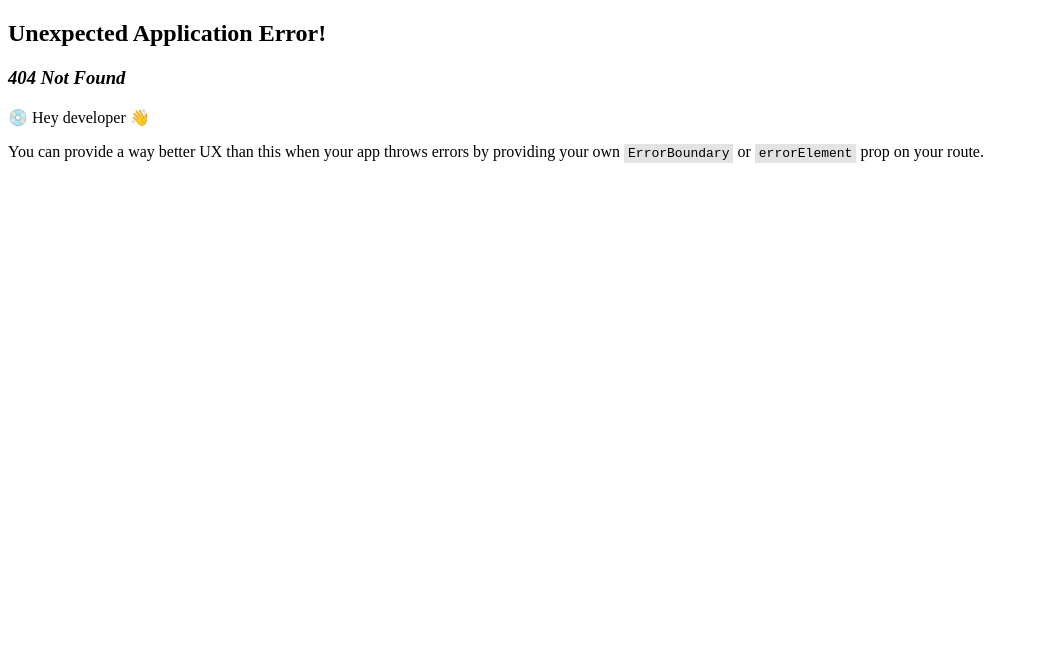
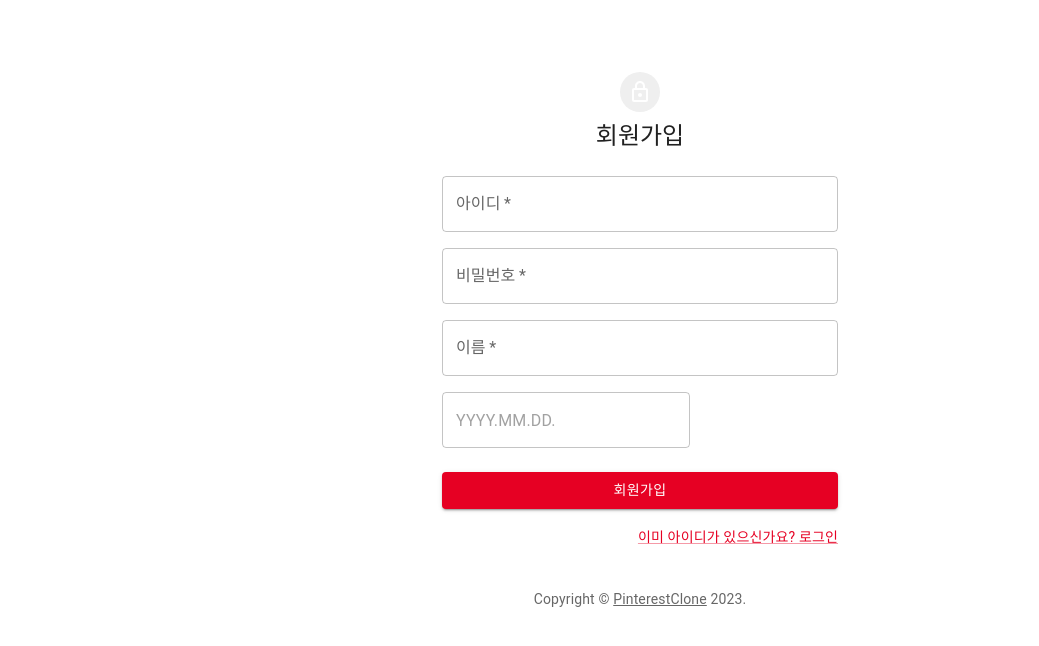
Before and after one commit to whatiiiii/kosmo-proj-final, a React (Vite) app in the folder frontend/: page /signup in a window 1280 px wide. Before the commit this address had no page. Shown: the top 646 px of the page, without its empty margins (0-1039 px from the left). Built offline with nearby package versions, Linux system fonts and the light colour scheme.

Commit message:
Migration: add signin, signup page

```diff
--- /dev/null
+++ b/frontend/src/api/theme.ts
@@ -0,0 +1,19 @@
+import { createTheme } from "@mui/material/styles";
+import { red } from "@mui/material/colors";
+
+// A custom theme for this app
+const theme = createTheme({
+  palette: {
+    primary: {
+      main: "#e60023",
+    },
+    secondary: {
+      main: "#efefef",
+    },
+    error: {
+      main: red.A400,
+    },
+  },
+});
+
+export default theme;
--- /dev/null
+++ b/frontend/src/components/SignIn.tsx
@@ -0,0 +1,120 @@
+import Avatar from "@mui/material/Avatar";
+import Button from "@mui/material/Button";
+import CssBaseline from "@mui/material/CssBaseline";
+import TextField from "@mui/material/TextField";
+// import FormControlLabel from "@mui/material/FormControlLabel";
+// import Checkbox from "@mui/material/Checkbox";
+import Link from "@mui/material/Link";
+import Grid from "@mui/material/Grid";
+import Box from "@mui/material/Box";
+import LockOutlinedIcon from "@mui/icons-material/LockOutlined";
+import Typography from "@mui/material/Typography";
+import Container from "@mui/material/Container";
+import { ThemeProvider } from "@mui/material/styles";
+import React from "react";
+import theme from "../api/theme";
+import type { TypographyProps } from "@mui/material/Typography";
+
+function Copyright(props: TypographyProps) {
+  return (
+    <Typography
+      variant="body2"
+      color="text.secondary"
+      align="center"
+      {...props}
+    >
+      {"Copyright © "}
+      <Link color="inherit" href="https://pinterest.com/">
+        PinterestClone
+      </Link>{" "}
+      {new Date().getFullYear()}
+      {"."}
+    </Typography>
+  );
+}
+
+export default function SignIn() {
+  const handleSubmit = (event: React.FormEvent<HTMLFormElement>) => {
+    event.preventDefault();
+    const data = new FormData(event.currentTarget);
+    console.log({
+      id: data.get("id"),
+      password: data.get("password"),
+    });
+  };
+
+  return (
+    <ThemeProvider theme={theme}>
+      <Container component="main" maxWidth="xs">
+        <CssBaseline />
+        <Box
+          sx={{
+            marginTop: 8,
+            display: "flex",
+            flexDirection: "column",
+            alignItems: "center",
+          }}
+        >
+          <Avatar sx={{ m: 1, bgcolor: "secondary.main" }}>
+            <LockOutlinedIcon />
+          </Avatar>
+          <Typography component="h1" variant="h5">
+            로그인
+          </Typography>
+          <Box
+            component="form"
+            onSubmit={handleSubmit}
+            noValidate
+            sx={{ mt: 1 }}
+          >
+            <TextField
+              margin="normal"
+              required
+              fullWidth
+              id="id"
+              label="아이디"
+              name="id"
+              autoComplete="id"
+              autoFocus
+            />
+            <TextField
+              margin="normal"
+              required
+              fullWidth
+              name="password"
+              label="비밀번호"
+              type="password"
+              id="password"
+              autoComplete="current-password"
+            />
+            {/* <FormControlLabel
+              control={<Checkbox value="remember" color="primary" />}
+              label="Remember me"
+            /> */}
+            <Button
+              type="submit"
+              fullWidth
+              variant="contained"
+              sx={{ mt: 3, mb: 2 }}
+            >
+              로그인
+            </Button>
+            <Grid container justifyContent="flex-end">
+              {/* <Grid item xs>
+                <Link href="#" variant="body2">
+                  Forgot password?
+                </Link>
+              </Grid> */}
+              <Grid item>
+                <Link href="/signup" variant="body2">
+                  계정이 없으신가요? 회원가입
+                </Link>
+              </Grid>
+            </Grid>
+          </Box>
+        </Box>
+        <Copyright sx={{ mt: 8, mb: 4 }} />
+      </Container>
+    </ThemeProvider>
+  );
+}
--- /dev/null
+++ b/frontend/src/components/SignUp.tsx
@@ -0,0 +1,159 @@
+import Avatar from "@mui/material/Avatar";
+import Button from "@mui/material/Button";
+import CssBaseline from "@mui/material/CssBaseline";
+import TextField from "@mui/material/TextField";
+// import FormControlLabel from "@mui/material/FormControlLabel";
+// import Checkbox from "@mui/material/Checkbox";
+import Link from "@mui/material/Link";
+import Grid from "@mui/material/Grid";
+import Box from "@mui/material/Box";
+import LockOutlinedIcon from "@mui/icons-material/LockOutlined";
+import Typography from "@mui/material/Typography";
+import Container from "@mui/material/Container";
+import { ThemeProvider } from "@mui/material/styles";
+import type { TypographyProps } from "@mui/material/Typography";
+import theme from "../api/theme";
+import { AdapterDayjs } from "@mui/x-date-pickers/AdapterDayjs";
+import "dayjs/locale/ko";
+import { LocalizationProvider } from "@mui/x-date-pickers/LocalizationProvider";
+import { DatePicker } from "@mui/x-date-pickers/DatePicker";
+import { koKR } from "@mui/x-date-pickers";
+
+function Copyright(props: TypographyProps) {
+  return (
+    <Typography
+      variant="body2"
+      color="text.secondary"
+      align="center"
+      {...props}
+    >
+      {"Copyright © "}
+      <Link color="inherit" href="https://pinterest.com/">
+        PinterestClone
+      </Link>{" "}
+      {new Date().getFullYear()}
+      {"."}
+    </Typography>
+  );
+}
+
+// TODO remove, this demo shouldn't need to reset the theme.
+// const defaultTheme = createTheme();
+
+export default function SignUp() {
+  const handleSubmit = (event: React.FormEvent<HTMLFormElement>) => {
+    event.preventDefault();
+    const data = new FormData(event.currentTarget);
+    console.log({
+      id: data.get("id"),
+      password: data.get("password"),
+    });
+  };
+
+  return (
+    <ThemeProvider theme={theme}>
+      <Container component="main" maxWidth="xs">
+        <CssBaseline />
+        <Box
+          sx={{
+            marginTop: 8,
+            display: "flex",
+            flexDirection: "column",
+            alignItems: "center",
+          }}
+        >
+          <Avatar sx={{ m: 1, bgcolor: "secondary.main" }}>
+            <LockOutlinedIcon />
+          </Avatar>
+          <Typography component="h1" variant="h5">
+            회원가입
+          </Typography>
+          <Box
+            component="form"
+            noValidate
+            onSubmit={handleSubmit}
+            sx={{ mt: 3 }}
+          >
+            <Grid container spacing={2}>
+              <Grid item xs={12}>
+                <TextField
+                  required
+                  fullWidth
+                  id="id"
+                  label="아이디"
+                  name="id"
+                  autoComplete="id"
+                />
+              </Grid>
+              <Grid item xs={12}>
+                <TextField
+                  required
+                  fullWidth
+                  name="password"
+                  label="비밀번호"
+                  type="password"
+                  id="password"
+                  autoComplete="new-password"
+                />
+              </Grid>
+              <Grid item xs={12}>
+                <TextField
+                  required
+                  fullWidth
+                  name="name"
+                  label="이름"
+                  id="name"
+                />
+              </Grid>
+              <Grid item xs={12}>
+                {/* <TextField
+                  required
+                  fullWidth
+                  name="birth"
+                  label="생년월일"
+                  id="birth"
+                  type="date"
+                  InputLabelProps={{
+                    shrink: true,
+                  }}
+                /> */}
+                <LocalizationProvider
+                  dateAdapter={AdapterDayjs}
+                  adapterLocale="ko"
+                  localeText={
+                    koKR.components.MuiLocalizationProvider.defaultProps
+                      .localeText
+                  }
+                >
+                  <DatePicker />
+                </LocalizationProvider>
+              </Grid>
+              {/* <Grid item xs={12}>
+                <FormControlLabel
+                  control={<Checkbox value="allowExtraids" color="primary" />}
+                  label="I want to receive inspiration, marketing promotions and updates via id."
+                />
+              </Grid> */}
+            </Grid>
+            <Button
+              type="submit"
+              fullWidth
+              variant="contained"
+              sx={{ mt: 3, mb: 2 }}
+            >
+              회원가입
+            </Button>
+            <Grid container justifyContent="flex-end">
+              <Grid item>
+                <Link href="/signin" variant="body2">
+                  이미 아이디가 있으신가요? 로그인
+                </Link>
+              </Grid>
+            </Grid>
+          </Box>
+        </Box>
+        <Copyright sx={{ mt: 5 }} />
+      </Container>
+    </ThemeProvider>
+  );
+}
```
Also changed, not shown: frontend/src/main.tsx (+10 -0 lines).
